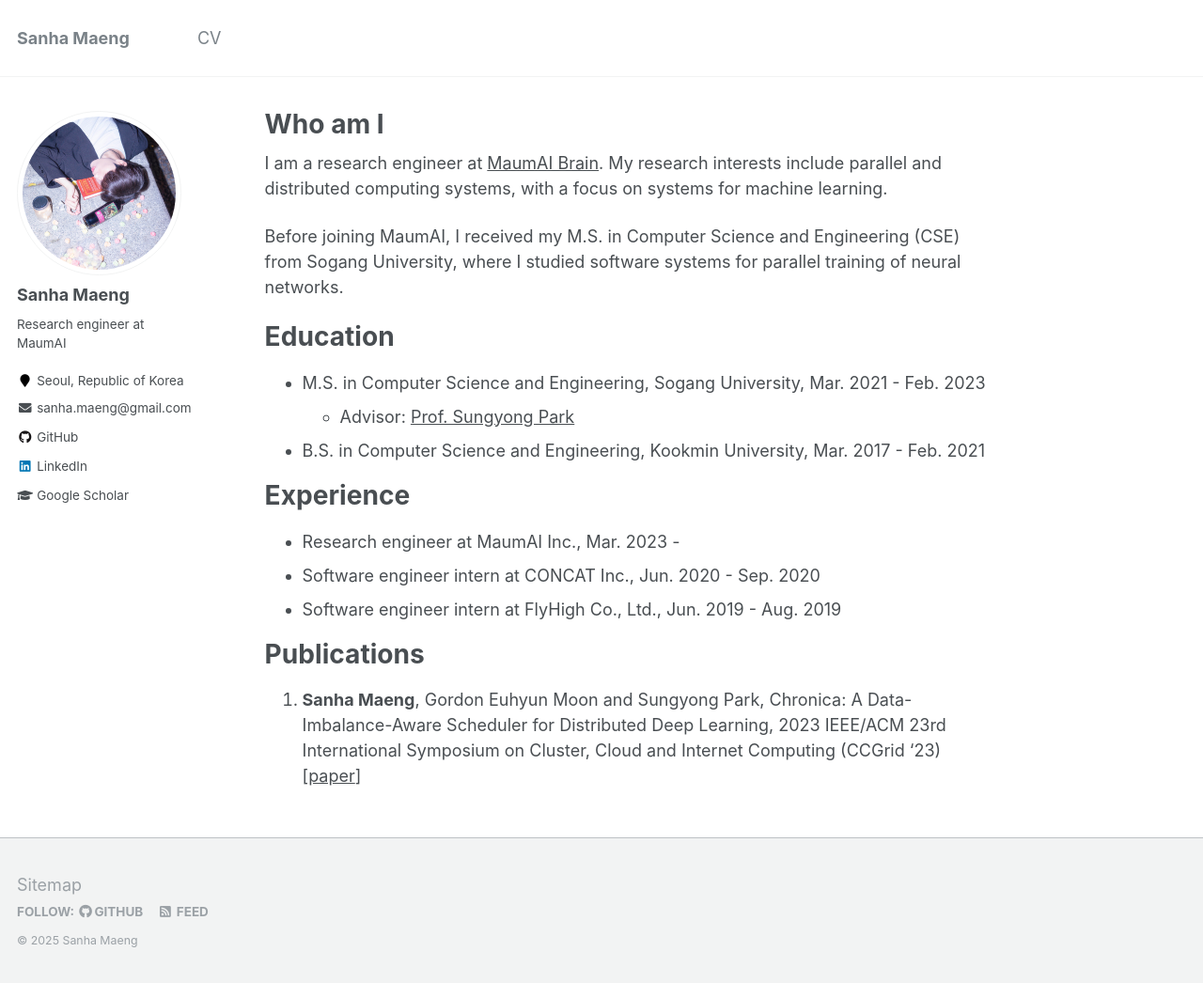
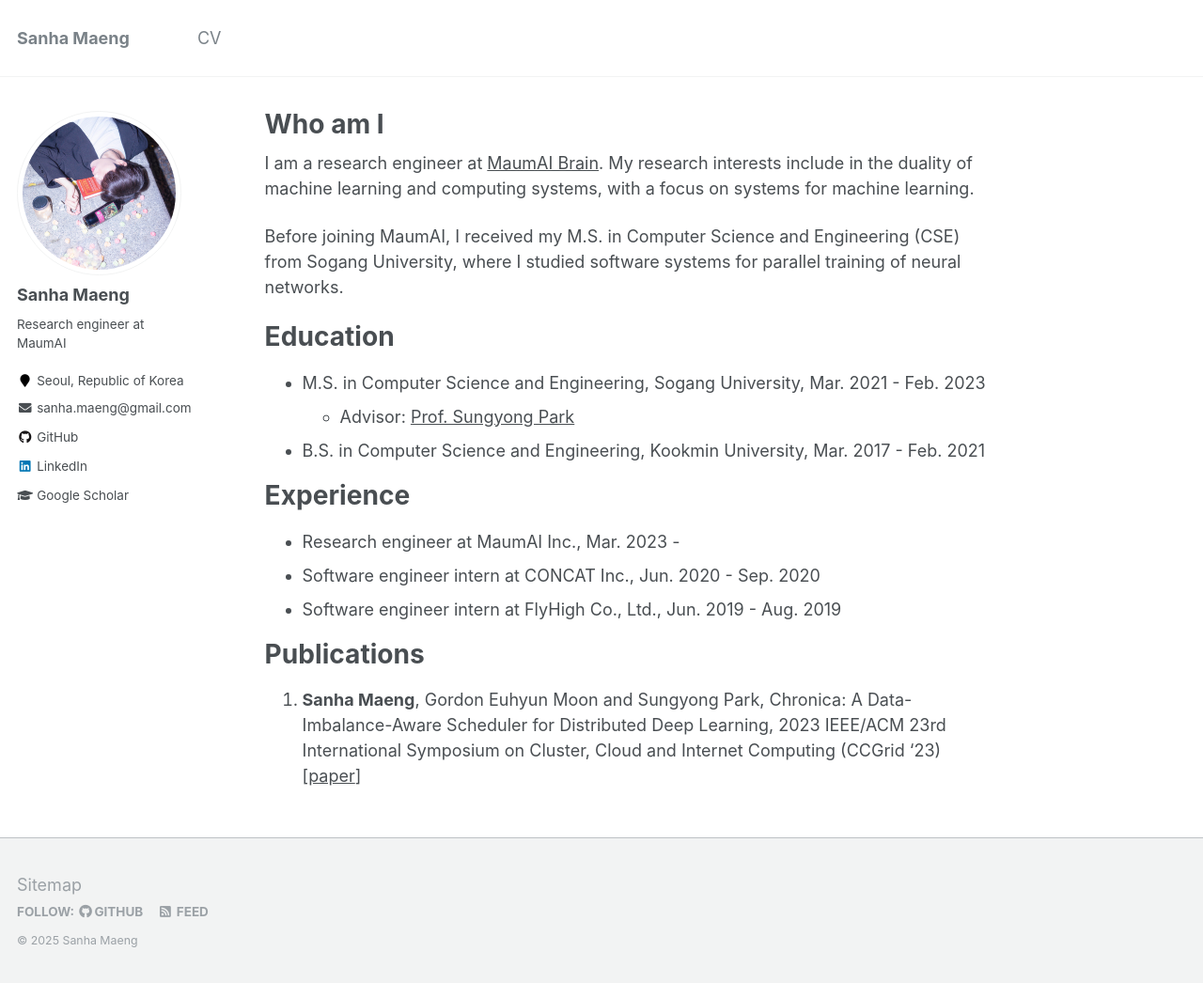
Before and after one commit to 9rum/9rum.github.io, a Jekyll site: the page built from _pages/whoami.md, in a window 1280 px wide and 1046 px high. Shown: the whole window at 94% size. Built offline with Jekyll 4.4.1, drawn with Linux system fonts in a browser that asks for light colours.

Commit message:
_pages: update whoami page

```diff
--- a/_pages/whoami.md
+++ b/_pages/whoami.md
@@ -8,7 +8,7 @@ redirect_from:
 ---
 
 I am a research engineer at [MaumAI Brain](https://maum-ai.github.io/).
-My research interests include parallel and distributed computing systems, with a focus on systems for machine learning.
+My research interests include in the duality of machine learning and computing systems, with a focus on systems for machine learning.
 
 Before joining MaumAI, I received my M.S. in Computer Science and Engineering (CSE) from Sogang University, where I studied software systems for parallel training of neural networks.
 
```
